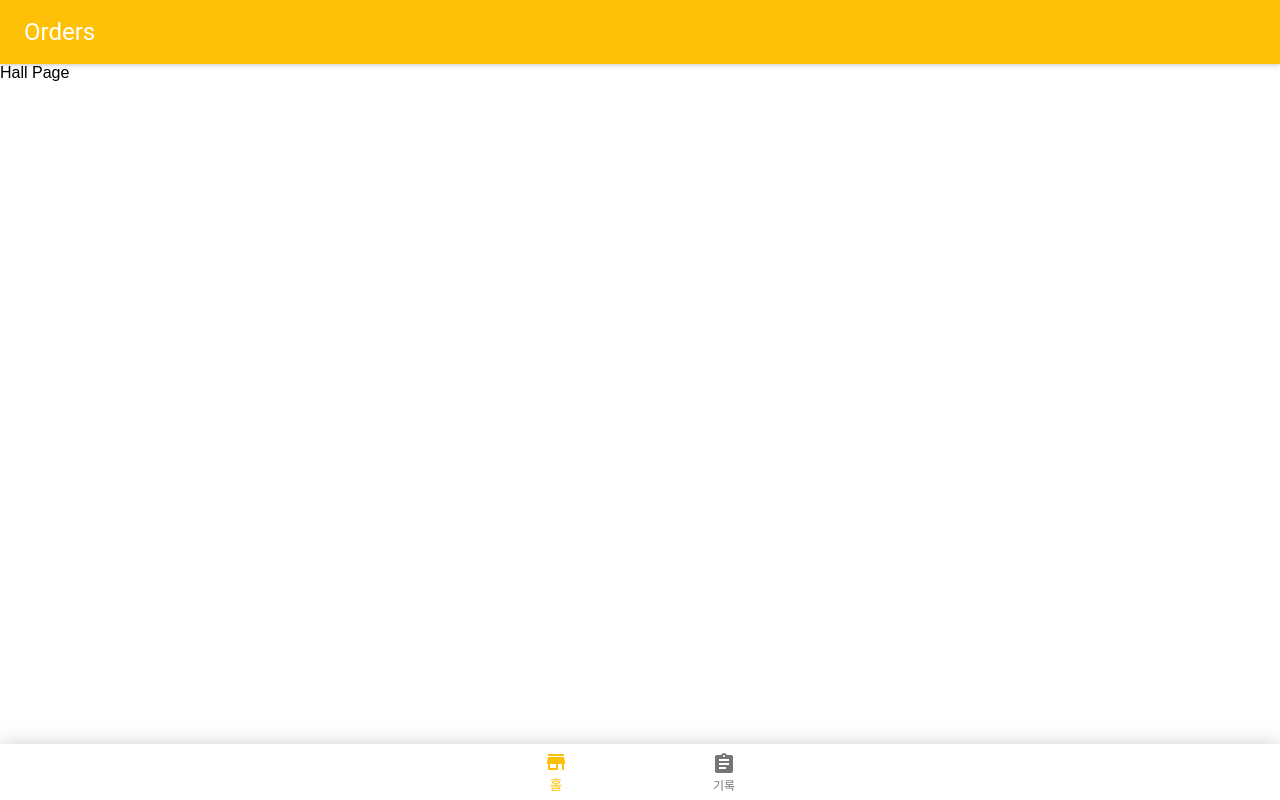
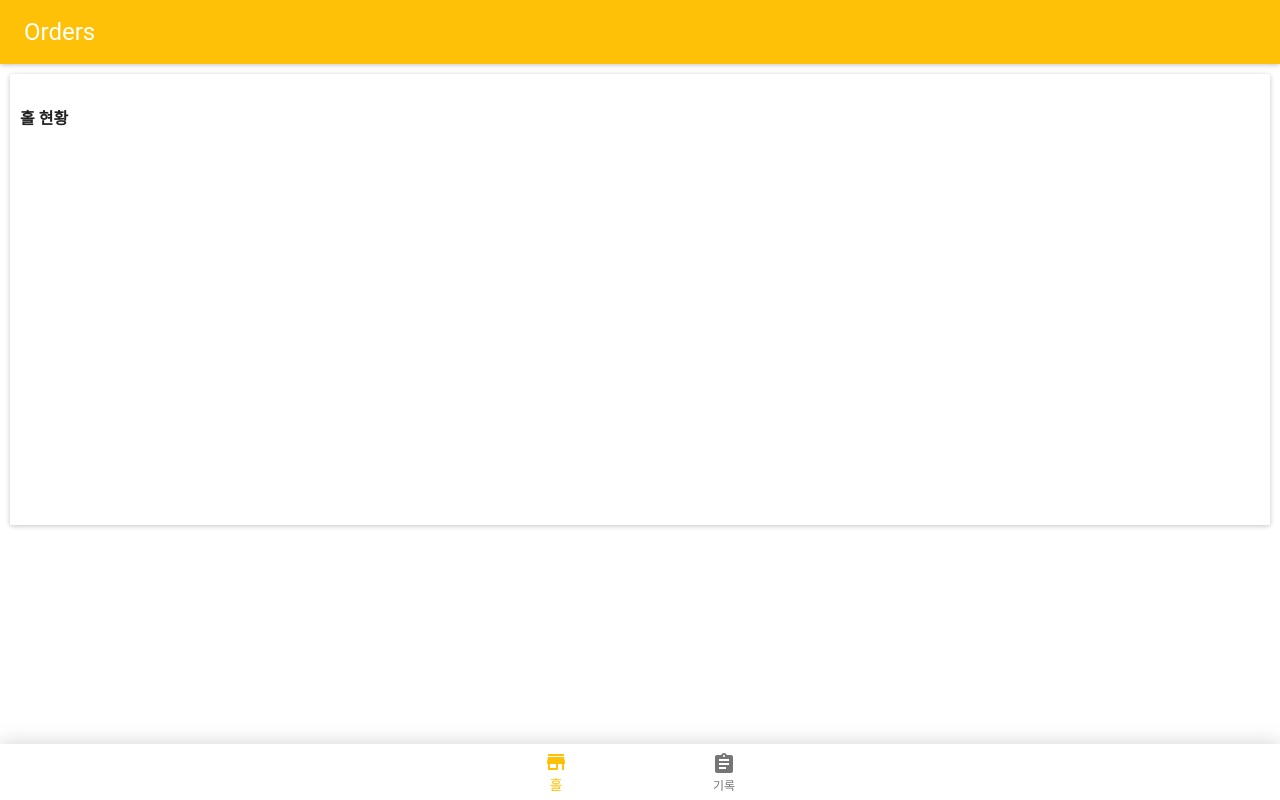
Before and after one commit to TintypeMolly/orders, a React (Create React App) app: page /hall in a window 1280 px wide. Built offline with nearby package versions, Linux system fonts and the light colour scheme.

Commit message:
bootstrap hall page

```diff
--- a/src/index.css
+++ b/src/index.css
@@ -15,3 +15,11 @@ body {
 .bottom-nav-item > div > div {
   text-align: center;
 }
+
+.page-holder {
+  padding: 10px;
+}
+
+.page-holder > div {
+  padding: 10px;
+}
--- a/src/view/App.js
+++ b/src/view/App.js
@@ -1,5 +1,5 @@
 import React from 'react';
-import {BrowserRouter as Router, Route} from 'react-router-dom';
+import {BrowserRouter as Router, Route, Redirect} from 'react-router-dom';
 
 import MuiThemeProvider from 'material-ui/styles/MuiThemeProvider';
 import getMuiTheme from 'material-ui/styles/getMuiTheme';
@@ -38,7 +38,12 @@ function App(props) {
   return (
     <MuiThemeProvider muiTheme={theme}>
       <Router>
-        <Route path="/:path" component={AppFrame}/>
+        <div>
+          <Route path="/">
+            <Redirect to="/hall"/>
+          </Route>
+          <Route path="/:path" component={AppFrame}/>
+        </div>
       </Router>
     </MuiThemeProvider>
   );
--- a/src/view/internal/AppFrame.js
+++ b/src/view/internal/AppFrame.js
@@ -32,8 +32,10 @@ class AppFrame extends Component {
           title="Orders"
           iconStyleLeft={{display: 'none'}}
         />
-        <Route path="/hall" component={HallPage}/>
-        <Route path="/record" component={RecordPage}/>
+        <div className="page-holder">
+          <Route path="/hall" component={HallPage}/>
+          <Route path="/record" component={RecordPage}/>
+        </div>
         <BottomNavigation
           className="bottom-nav"
           selectedIndex={selectedIndex}
--- a/src/view/page/Hall.js
+++ /dev/null
@@ -1,9 +0,0 @@
-import React, {Component} from 'react';
-
-class HallPage extends Component {
-  render() {
-    return <div>Hall Page</div>;
-  }
-}
-
-export default HallPage;
--- /dev/null
+++ b/src/view/page/Hall/index.js
@@ -0,0 +1,23 @@
+import React, {Component} from 'react';
+
+import Paper from 'material-ui/Paper'
+import {GridList, GridTile} from 'material-ui/GridList';
+
+
+class HallPage extends Component {
+  render() {
+    return (
+      <Paper>
+        <h4>홀 현황</h4>
+        <GridList>
+          <GridTile/>
+          <GridTile/>
+          <GridTile/>
+          <GridTile/>
+        </GridList>
+      </Paper>
+    );
+  }
+}
+
+export default HallPage;
```
